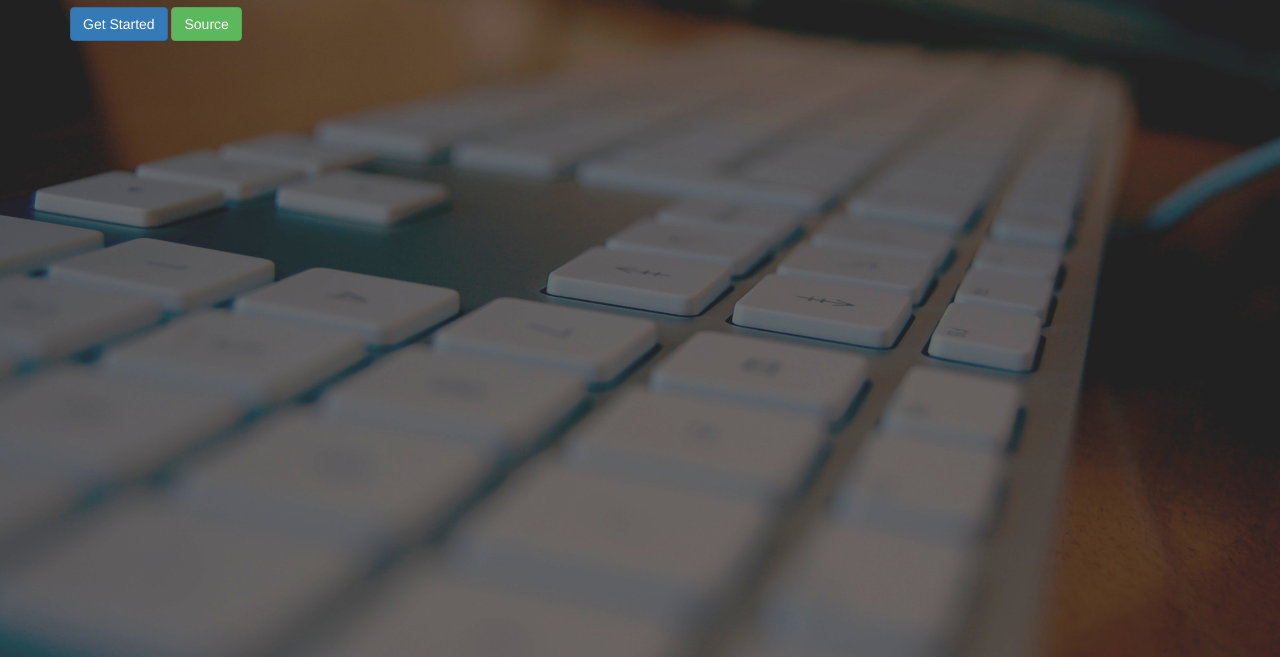
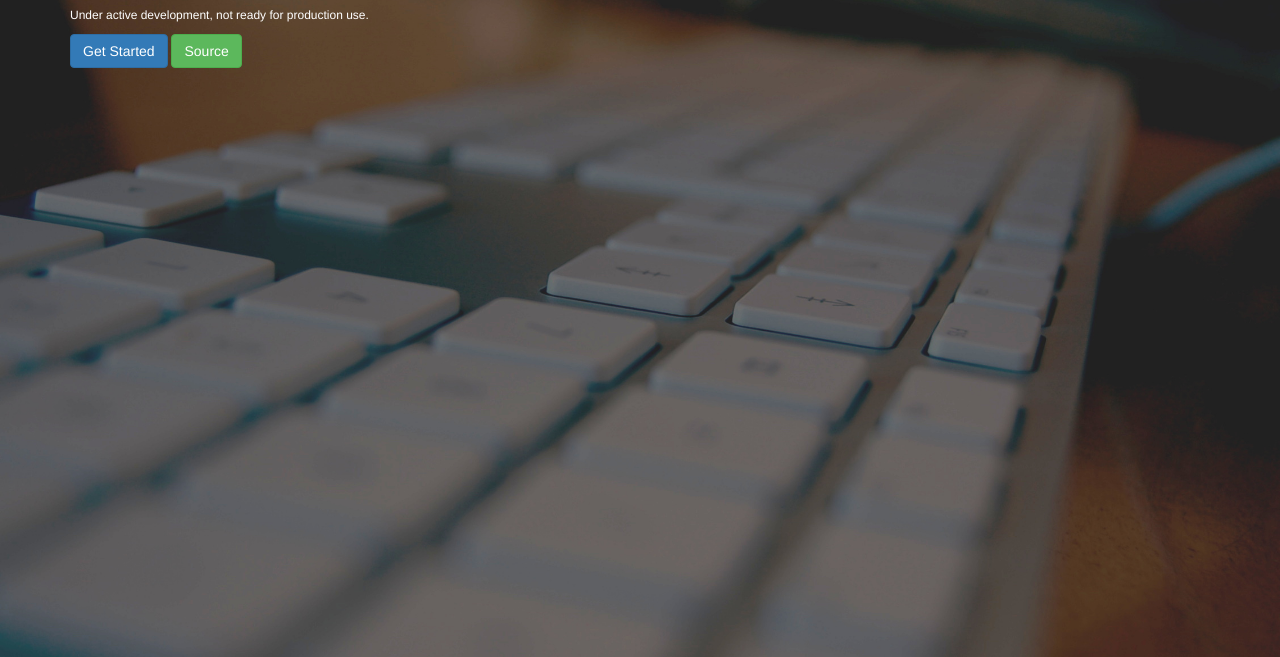
Before and after one commit to Aidanie/codeedit, a plain HTML site: page index.html in a window 1280 px wide. Shown: the part 143-800 px from the top of the page. Drawn offline with Linux system fonts and the light colour scheme.

Commit message:
wording on index

```diff
--- a/index.html
+++ b/index.html
@@ -19,6 +19,7 @@
         <p>
           <span class="subheading">
             <b>A web based, open-source code editor for realtime collaborative programming.</b>
+			<p style="font-size:12px"> Under active development, not ready for production use. </p>
           </span>
         </p>
         <button type="button" class="btn btn-primary" onclick="window.location.href=&#39;/code&#39;">Get Started</button>
```
